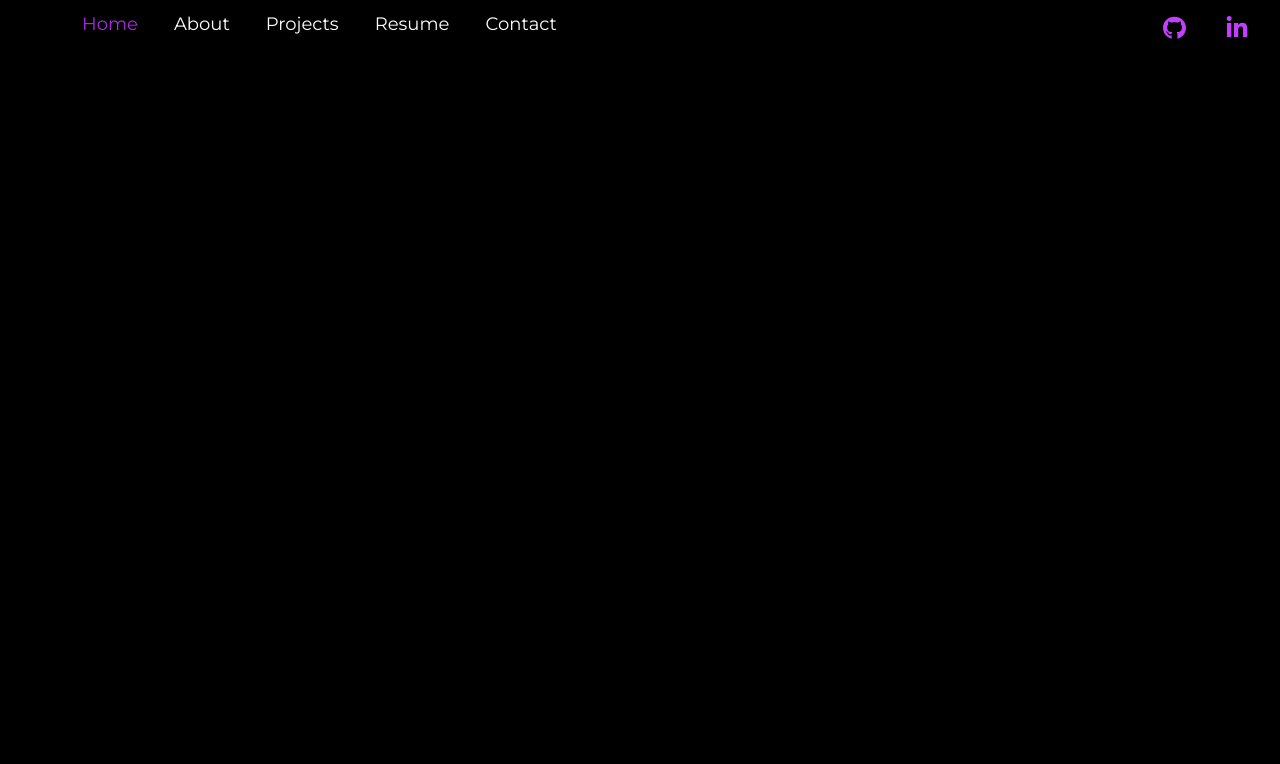
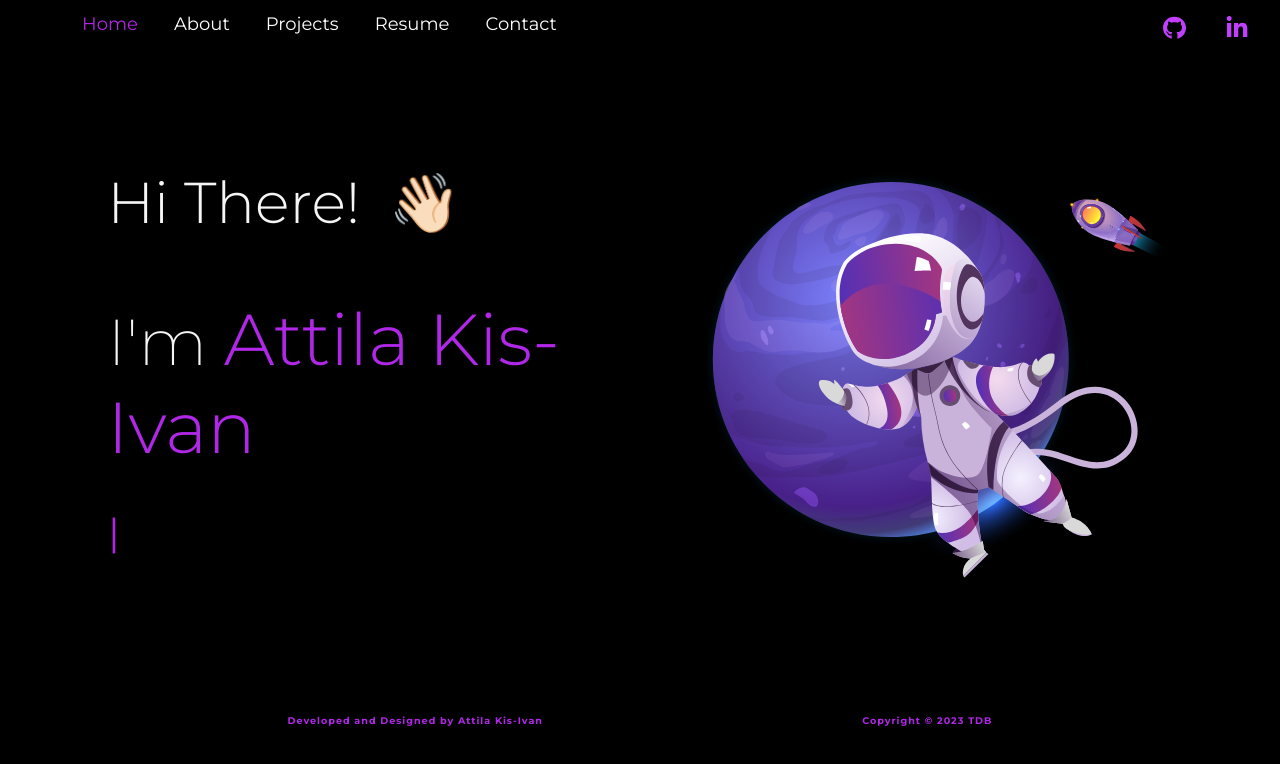
Before and after one commit to Attila-Kis-Ivan/vite-portfolio, a React (Vite) app: page / in a window 1280 px wide. Shown: the top 764 px of the page. Built offline with nearby package versions, Linux system fonts and the light colour scheme.

Commit message:
created home with style

```diff
--- a/package.json
+++ b/package.json
@@ -13,7 +13,8 @@
     "react": "^18.2.0",
     "react-dom": "^18.2.0",
     "react-router-dom": "^6.16.0",
-    "styled-components": "^6.0.8"
+    "styled-components": "^6.0.8",
+    "typewriter-effect": "^2.21.0"
   },
   "devDependencies": {
     "@babel/plugin-transform-class-properties": "^7.22.5",
--- a/src/App.jsx
+++ b/src/App.jsx
@@ -6,6 +6,7 @@ import Contact from "./Routes/Contact/contact";
 import Navbar from "./Components/Navbar/navbar.item";
 import Error_Page from "./Routes/Error_Page/errorPage";
 import Resume from "./Routes/Resume/resume";
+import FooterBar from "./Components/Footer/FooterBar";
 import GlobalStyle from "../globalstyle";
 
 const AppLayout = () => {
@@ -14,7 +15,7 @@ const AppLayout = () => {
       <GlobalStyle />
       <Navbar />
       <Outlet />
-      {/* <FooterBar /> */}
+      <FooterBar />
     </>
   );
 };
--- /dev/null
+++ b/src/Components/Footer/Footer.styles.jsx
@@ -0,0 +1,39 @@
+import styled from "styled-components";
+import { Devices } from "../../Components/MediaQuery";
+
+export const FooterContainer = styled.div`
+  display: flex;
+  align-items: center;
+  justify-content: center;
+  height: 1em;
+  font-family: "Montserrat";
+  margin-top: 2em;
+
+  @media ${Devices.md} {
+    margin-top: 2em;
+  }
+`;
+export const FooterItemContainer = styled.div`
+  display: flex;
+  justify-content: space-around;
+  align-items: center;
+  width: 80%;
+  margin-bottom: 4em;
+  color: #b127e8;
+  font-family: "Montserrat";
+  font-size: 0.3em;
+  font-weight: 100;
+  letter-spacing: 1px;
+
+  @media ${Devices.md} {
+    font-size: 0.2em;
+    font-weight: 100;
+  }
+`;
+
+export const FooterCopyright = styled.div`
+  display: flex;
+  justify-content: center;
+  margin-left: 3em;
+  margin-right: 3em;
+`;
--- /dev/null
+++ b/src/Components/Footer/FooterBar.jsx
@@ -0,0 +1,26 @@
+import {
+  FooterContainer,
+  FooterItemContainer,
+  FooterCopyright,
+} from "./Footer.styles";
+
+const FooterBar = () => {
+  let date = new Date();
+  let year = date.getFullYear();
+  return (
+    <FooterContainer>
+      <FooterItemContainer>
+        <FooterCopyright>
+          <h1 className="footer-copyright-text">
+            Developed and Designed by Attila Kis-Ivan
+          </h1>
+        </FooterCopyright>
+        <FooterCopyright>
+          <h1>Copyright &copy; {year} TDB</h1>
+        </FooterCopyright>
+      </FooterItemContainer>
+    </FooterContainer>
+  );
+};
+
+export default FooterBar;
--- /dev/null
+++ b/src/Components/Home/Home.style.jsx
@@ -0,0 +1,198 @@
+import styled, { keyframes } from "styled-components";
+import { Devices } from "../../Components/MediaQuery";
+
+export const HomeSection = styled.section`
+  display: flex;
+  align-items: center;
+  justify-content: center;
+  width: 100vw;
+  height: 80%;
+  font-size: 3rem;
+  background-color: #000;
+  color: #fff;
+`;
+
+export const HomeContent = styled.div`
+  display: flex;
+  flex-wrap: wrap;
+  align-items: center;
+  justify-content: center;
+  flex-direction: row;
+  color: whitesmoke;
+  text-align: left;
+  width: 100vw;
+  height: 80%;
+  margin: 1em;
+  margin-top: 1.5em;
+  margin-bottom: 2em;
+
+  @media ${Devices.md} {
+    display: flex;
+    justify-content: center;
+    align-items: center;
+    margin-top: 1em;
+    margin-bottom: 1em;
+  }
+`;
+
+export const HeaderTextContainer = styled.div`
+  width: 50%;
+  height: 100%;
+
+  @media ${Devices.md} {
+    width: 100%;
+    flex-direction: column;
+    display: flex;
+    justify-content: center;
+    align-items: center;
+    margin-top: 1em;
+    width: 100%;
+  }
+`;
+
+export const HeaderText = styled.h1`
+  font-family: "Montserrat";
+  font-size: 1.2em;
+  font-weight: 300;
+  margin-top: 1em;
+
+  @media ${Devices.md} {
+    font-size: 0.9em;
+  }
+`;
+
+export const Im = styled.span`
+  font-family: "Montserrat";
+  font-size: 0.9em;
+  font-weight: 200;
+
+  @media ${Devices.md} {
+    font-size: 0.5em;
+  }
+`;
+
+export const MainName = styled.span`
+  font-family: "Montserrat";
+  font-size: 1em;
+  font-weight: 300;
+  color: #b127e8;
+  @media ${Devices.md} {
+    font-size: 0.5em;
+  }
+`;
+
+export const NameContainer = styled.h1`
+  margin-top: 0.8em;
+  @media ${Devices.md} {
+    padding-top: 1em;
+    margin: 0.2em;
+  }
+`;
+
+export const TypeWriterContainer = styled.div`
+  margin-top: 1em;
+  color: #b127e8;
+  font-size: 0.8em;
+  color: #b127e8;
+  font-weight: 400;
+  @media ${Devices.md} {
+    display: flex;
+    justify-content: center;
+    align-items: center;
+    color: #b127e8;
+    font-weight: 300;
+    font-size: 0.5em;
+  }
+`;
+
+export const HeroImageContainer = styled.div`
+  display: flex;
+  justify-content: center;
+  align-items: center;
+  width: 40%;
+  height: 100%;
+  margin-top: 2em;
+
+  @media ${Devices.md} {
+    margin: 2em;
+    width: 100%;
+    height: 50%;
+  }
+`;
+export const HeroImage = styled.img`
+  width: 100%;
+  @media ${Devices.md} {
+    width: 5em;
+    height: 50%;
+  }
+`;
+export const Greeting = styled.span`
+  padding-left: 0.5em;
+  animation-name: GreetingAnimation;
+  animation-duration: 1.2s;
+  animation-iteration-count: infinite;
+  transform-origin: 70% 70%;
+  display: inline-block;
+  @keyframes GreetingAnimation {
+    0% {
+      transform: rotate(0deg);
+    }
+    10% {
+      transform: rotate(14deg);
+    }
+    20% {
+      transform: rotate(-8deg);
+    }
+    30% {
+      transform: rotate(14deg);
+    }
+    40% {
+      transform: rotate(-4deg);
+    }
+    50% {
+      transform: rotate(10deg);
+    }
+    60% {
+      transform: rotate(0deg);
+    }
+    100% {
+      transform: rotate(0deg);
+    }
+  }
+  @media ${Devices.md} {
+    font-size: 0.8em;
+  }
+`;
+
+const KeyfameAnimation = () => {
+  return <Greeting></Greeting>;
+};
+
+export default KeyfameAnimation;
+
+export const GreetingAnimation = keyframes`
+  0% {
+    transform: rotate(0deg);
+  }
+  10% {
+    transform: rotate(14deg);
+  }
+  20% {
+    transform: rotate(-8deg);
+  }
+  30% {
+    transform: rotate(14deg);
+  }
+  40% {
+    transform: rotate(-4deg);
+  }
+  50% {
+    transform: rotate(10deg);
+  }
+  60% {
+    transform: rotate(0deg);
+  }
+  100% {
+    transform: rotate(0deg);
+  }
+`;
--- /dev/null
+++ b/src/Components/Home/TypeWriter.jsx
@@ -0,0 +1,16 @@
+import Typewriter from "typewriter-effect";
+
+const TypeWriter = () => {
+  return (
+    <Typewriter
+      options={{
+        strings: ["Web Developer", "React Developer", "React Native Developer"],
+        autoStart: true,
+        loop: true,
+        delay: 180,
+      }}
+    />
+  );
+};
+
+export default TypeWriter;
--- a/src/Components/Home/home.item.jsx
+++ b/src/Components/Home/home.item.jsx
@@ -1,5 +1,42 @@
+import TypeWriter from "./TypeWriter";
+import homeImage from "../../assets/images/home-img.svg";
+import {
+  HomeSection,
+  Greeting,
+  HomeContent,
+  HeaderTextContainer,
+  HeaderText,
+  Im,
+  MainName,
+  NameContainer,
+  TypeWriterContainer,
+  HeroImageContainer,
+  HeroImage,
+} from "./Home.style";
+
 const HomeItem = () => {
-  return <div>Home</div>;
+  return (
+    <HomeSection>
+      <HomeContent>
+        <HeaderTextContainer>
+          <HeaderText>
+            Hi There!
+            <Greeting> 👋🏻 </Greeting>
+          </HeaderText>
+          <NameContainer>
+            <Im>I&apos;m </Im>
+            <MainName> Attila Kis-Ivan</MainName>
+          </NameContainer>
+          <TypeWriterContainer>
+            <TypeWriter />
+          </TypeWriterContainer>
+        </HeaderTextContainer>
+        <HeroImageContainer>
+          <HeroImage src={homeImage} alt="home" />
+        </HeroImageContainer>
+      </HomeContent>
+    </HomeSection>
+  );
 };
 
 export default HomeItem;
```
Also changed, not shown: 1 other file (tests, documents, lock files or other folders).
